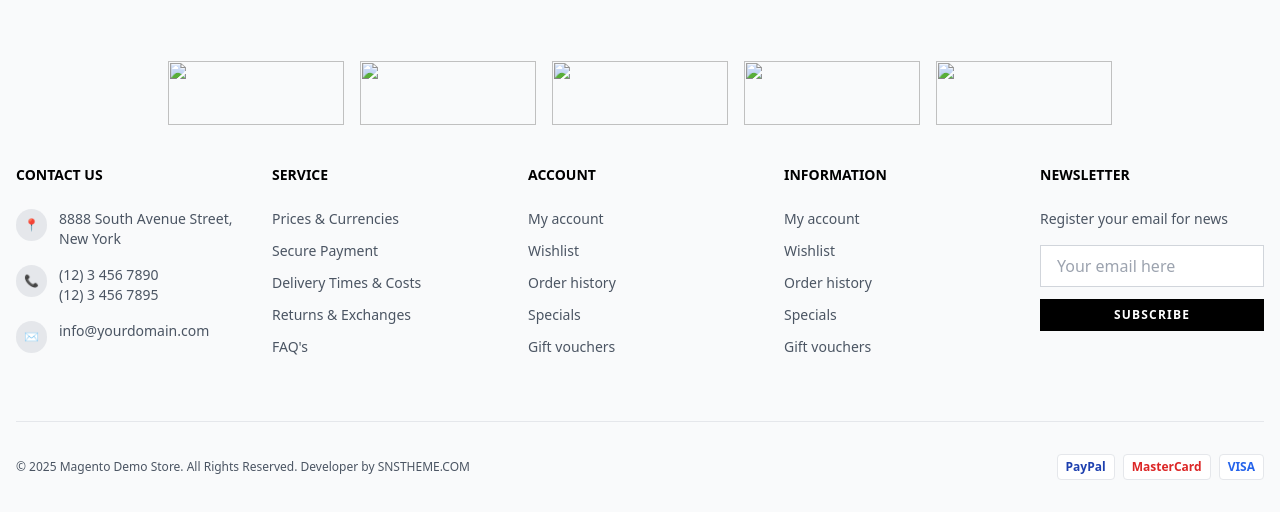
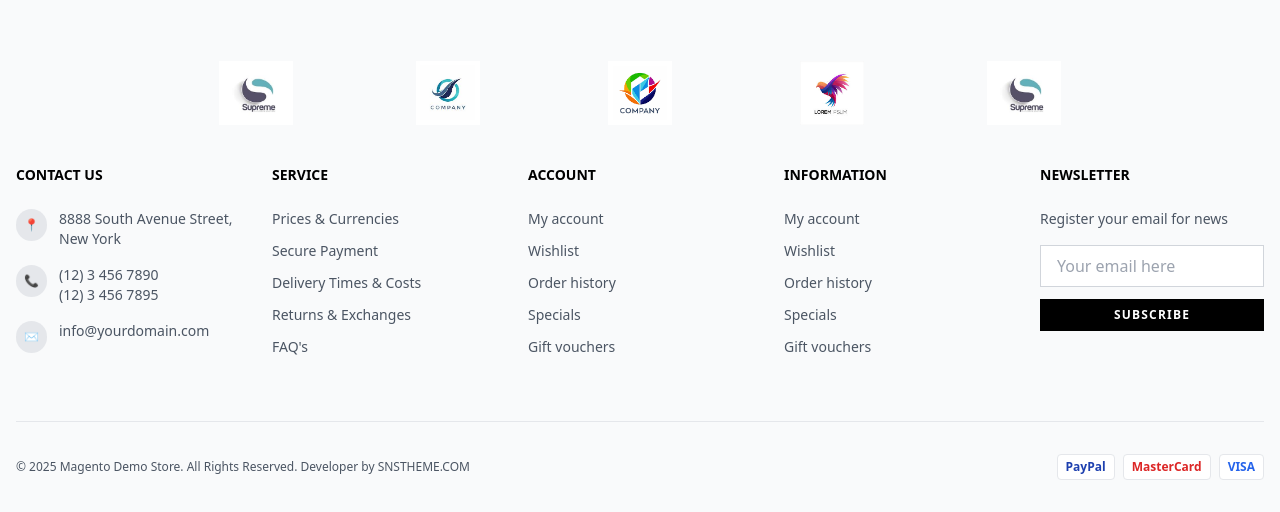
Before and after one commit to XLIYA/Sofa-shop, a plain HTML site: page index.html in a window 1280 px wide. Shown: the part 3456-3968 px from the top of the page. Drawn offline with Linux system fonts and the light colour scheme; no server answers.

Commit message:
add until footer

```diff
--- a/index.html
+++ b/index.html
@@ -544,11 +544,11 @@
             <!-- Brands Section -->
 
         <div class="flex justify-center items-center gap-4">
-    <img src="img/nova.png" alt="" class="w-44 h-16 object-contain">
-    <img src="img/avan.png" alt="" class="w-44 h-16 object-contain">
-    <img src="img/aio.png" alt="" class="w-44 h-16 object-contain">
-     <img src="img/logo.png" alt="" class="w-44 h-16 object-contain">
-      <img src="img/logo2.png" alt="" class="w-44 h-16 object-contain">
+    <img src="img/logo2.jpeg" alt="" class="w-44 h-16 object-contain">
+    <img src="img/logo4.jpeg" alt="" class="w-44 h-16 object-contain">
+    <img src="img/logo3.png" alt="" class="w-44 h-16 object-contain">
+     <img src="img/logo1.jpeg" alt="" class="w-44 h-16 object-contain">
+      <img src="img/logo2.jpeg" alt="" class="w-44 h-16 object-contain">
 </div>
 
             <!-- Footer Columns -->
@@ -630,6 +630,8 @@
             </div>
         </div>
     </footer>
+
+
 </body>
 
 </html>
```
